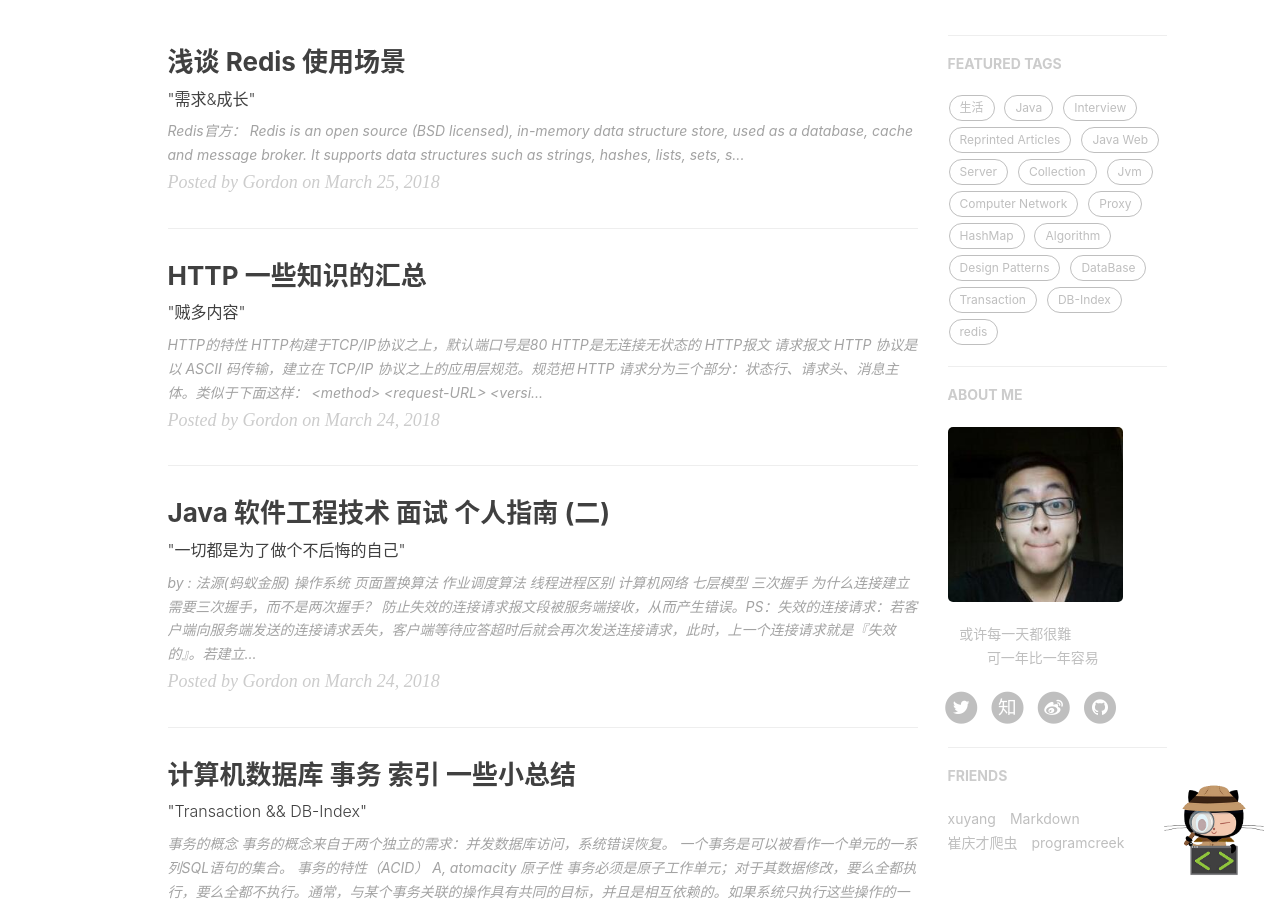
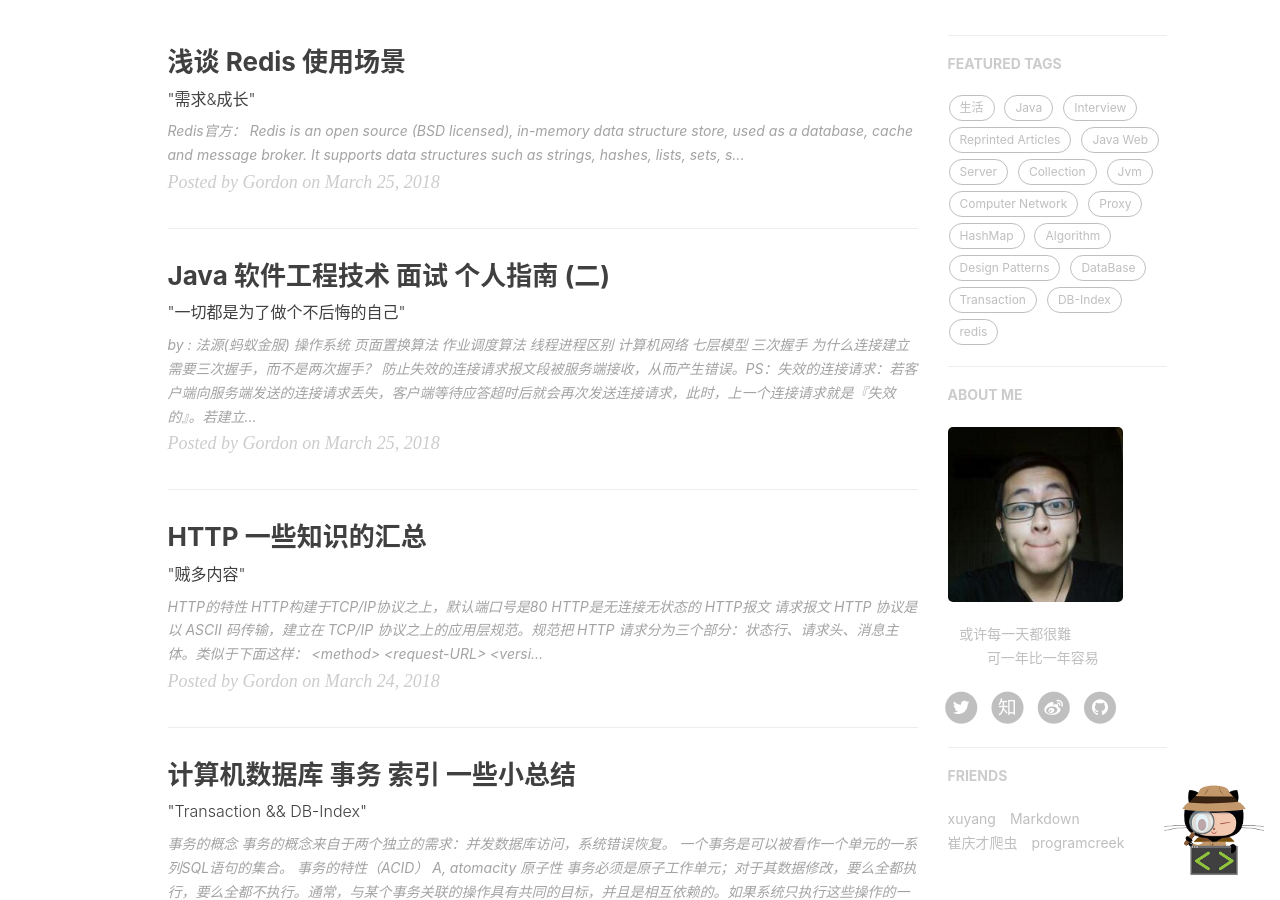
Before and after one commit to Gordon-Deng/Gordon-Deng.github.io, a Jekyll site: the page built from index.html, in a window 1280 px wide and 900 px high, scrolled down 423 px. Built offline with Jekyll 4.4.1, drawn with Linux system fonts in a browser that asks for light colours; nearby versions of some CDN libraries; the list of posts is cut into pages by our own code; comment, search, counter and statistics services are not loaded.

Commit message:
add interview by fayuan

```diff
--- a/_posts/2018-02-22-interviews2.markdown
+++ b/_posts/2018-02-22-interviews2.markdown
@@ -2,7 +2,7 @@
 layout:     post
 title:      "Java 软件工程技术 面试 个人指南 (二)"
 subtitle:   "\"一切都是为了做个不后悔的自己\""
-date:       2018-03-24 12:00:00
+date:       2018-03-25 5:00:00
 author:     "Gordon"
 header-img: "img/in-post/2018-02-24-interviews2/interviews2-bg.jpg"
 catalog: true
```
